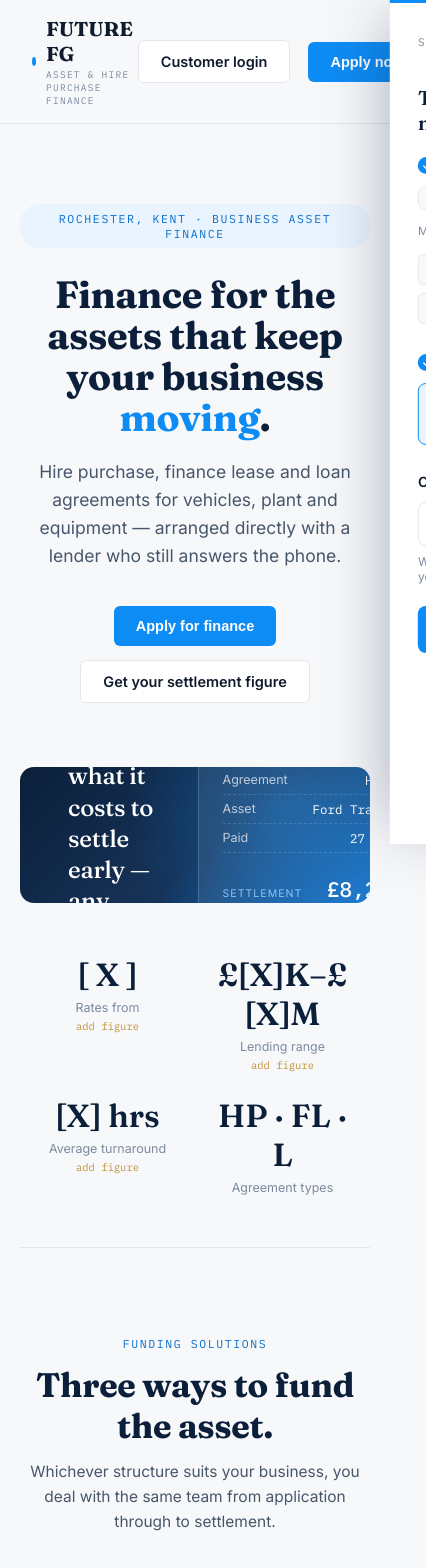
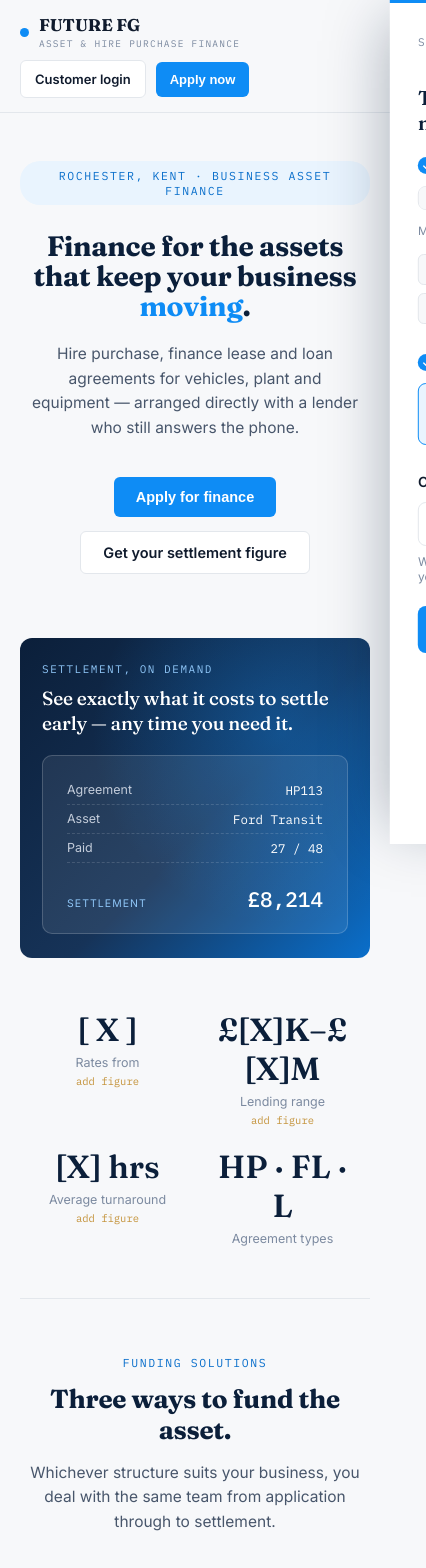
Before and after one commit to FFG2026/ffg-portal, a Next.js app: page / in a window 390 px wide. Shown: the top 1568 px of the page, 426 px wide, since content can reach past the window. Built offline with nearby package versions, Linux system fonts and the light colour scheme.

Commit message:
Update globals.css

```diff
--- a/app/globals.css
+++ b/app/globals.css
@@ -245,4 +245,23 @@ footer{padding:64px 0 36px; margin-top:20px; border-top:1px solid var(--rule); b
   .wrap{padding:0 20px;}
   .grid{grid-template-columns:1fr;}
   .agreement-row{grid-template-columns:1fr;}
+  .nav-inner{padding:14px 20px;}
+  .nav-right{gap:10px;}
+  .nav-right .btn{padding:10px 14px; font-size:13px;}
 }
+
+@media (max-width: 640px){
+  .nav-inner{flex-wrap:wrap; row-gap:10px;}
+  .wordmark{font-size:17px;}
+  .hero{padding:48px 0 0;}
+  .hero h1{font-size:28px;}
+  .hero p{font-size:15.5px; padding:0 12px;}
+  .hero-visual{aspect-ratio:auto; border-radius:12px;}
+  .hero-visual-inner{flex-direction:column; align-items:flex-start; gap:20px; padding:24px 22px;}
+  .hero-visual-inner h3{font-size:19px; max-width:none;}
+  .hv-card{margin-left:0; width:100%;}
+  .stats-grid{grid-template-columns:repeat(2,1fr); row-gap:20px;}
+  .section{padding:56px 0;}
+  .section-head h2{font-size:26px;}
+  .footer-top{grid-template-columns:1fr;}
+}
```
